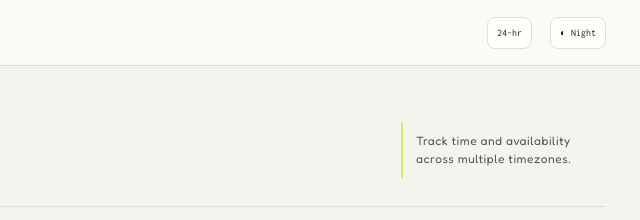
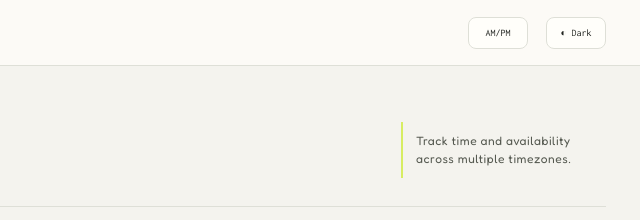
Before and after one commit to abidurr/overlap-alpine, a plain HTML site: page index.html in a window 1280 px wide. Shown: the top 220 px of the page, 640-1280 px from the left. Drawn offline with nearby package versions, Linux system fonts and the light colour scheme.

Commit message:
header buttons

```diff
--- a/index.html
+++ b/index.html
@@ -90,6 +90,7 @@
             }
             .header-toggle {
                 height: 32px;
+                width: 60px;
                 padding: 0 9px;
                 border: 1px solid var(--line);
                 border-radius: 8px;
@@ -973,7 +974,7 @@
                     @click="toggleTimeFormat()"
                     :aria-pressed="timeFormat === '12'"
                     :aria-label="timeFormat === '24' ? 'Switch to AM/PM time' : 'Switch to 24-hour time'"
-                    x-text="timeFormat === '24' ? '24-hr' : 'AM/PM'"
+                    x-text="timeFormat === '24' ? 'AM/PM' : '24 hour'"
                 ></button>
                 <button
                     class="header-toggle"
@@ -981,7 +982,7 @@
                     @click="darkMode = !darkMode"
                     :aria-pressed="darkMode"
                     :aria-label="darkMode ? 'Switch to light theme' : 'Switch to dark theme'"
-                    x-text="darkMode ? '☼ Light' : '◐ Night'"
+                    x-text="darkMode ? '☼ Light' : '◐ Dark'"
                 ></button>
             </div>
         </header>
```
